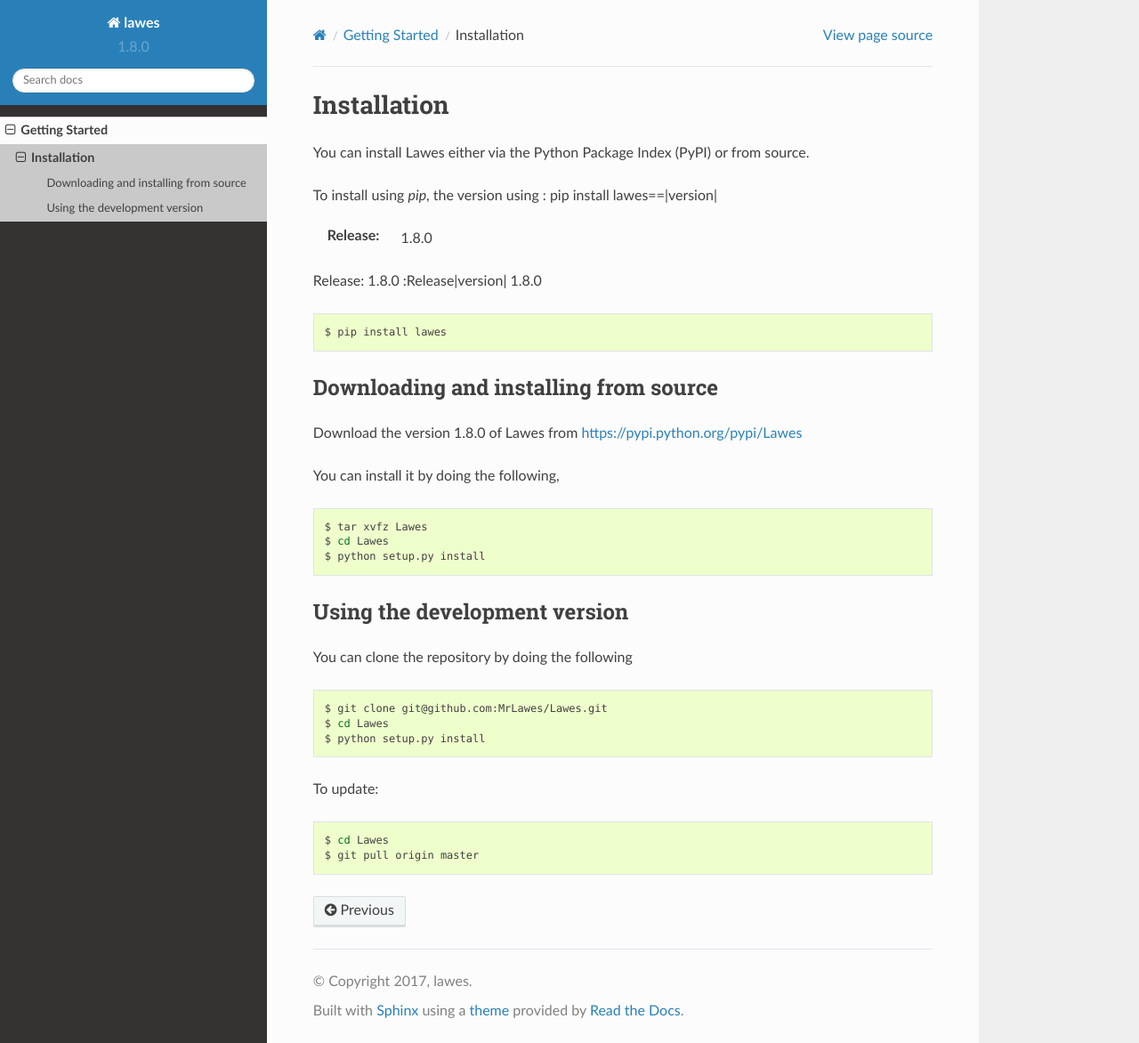
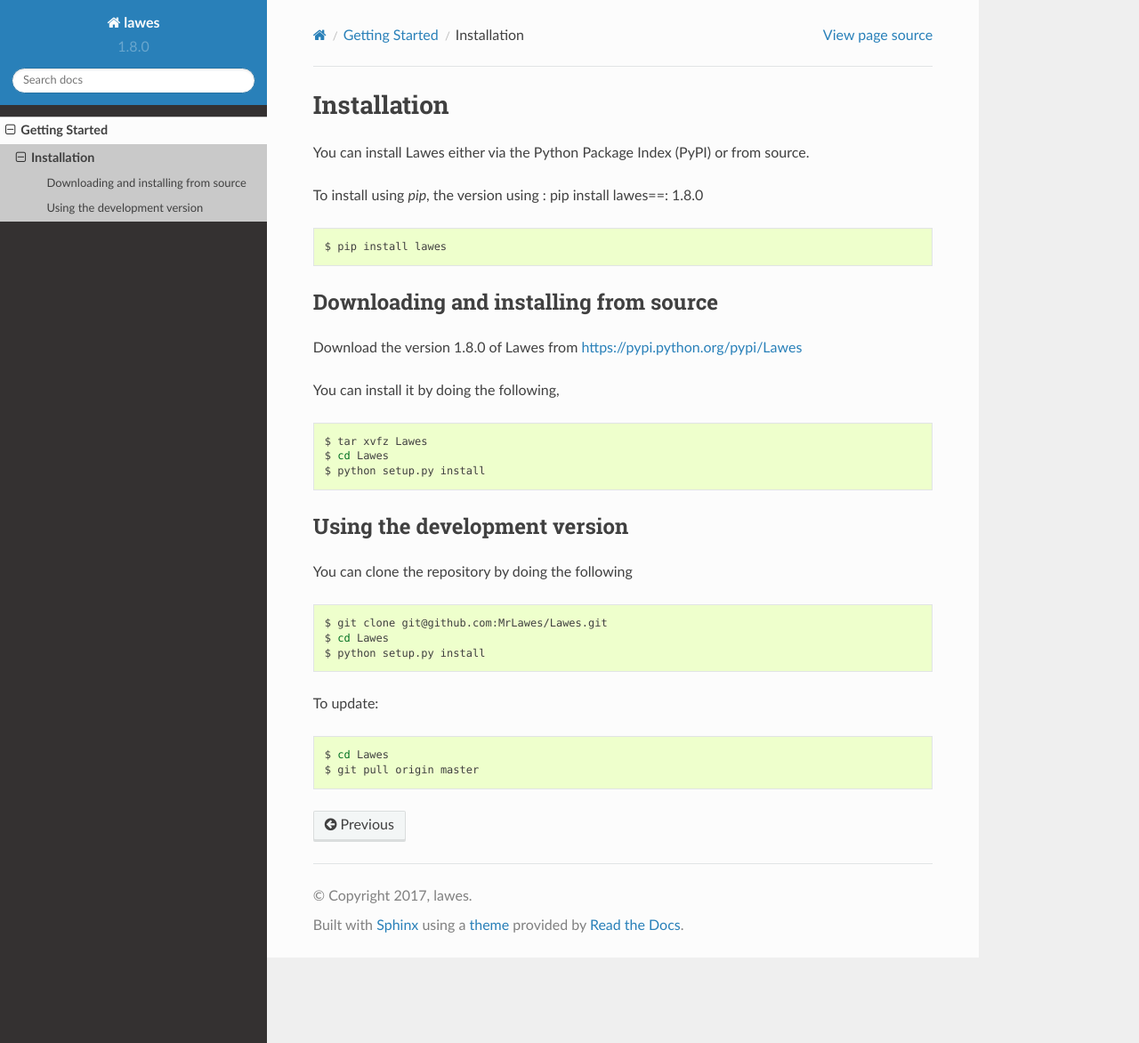
Before and after one commit to MrLawes/Lawes, a Sphinx documentation site: the page built from docs/manual/installation.rst, in a window 1280 px wide and 1172 px high. Shown: the whole window at 89% size. Built offline with Sphinx 7.4.7 and the Read the Docs theme 2.0.0, drawn with Linux system fonts in a browser that asks for light colours; pages that are not in the unit, such as notebooks, are missing from menus.

Commit message:
Update installation.rst

```diff
--- a/docs/manual/installation.rst
+++ b/docs/manual/installation.rst
@@ -6,12 +6,7 @@
 You can install Lawes either via the Python Package Index (PyPI)
 or from source.
 
-To install using `pip`, the version using : pip install lawes==|version|
-
-:Release: |version|
-Release: |version|
-:Release|version|
-|version|
+To install using `pip`, the version using : pip install lawes==: |version|
 
 .. code-block:: sh
 
```
